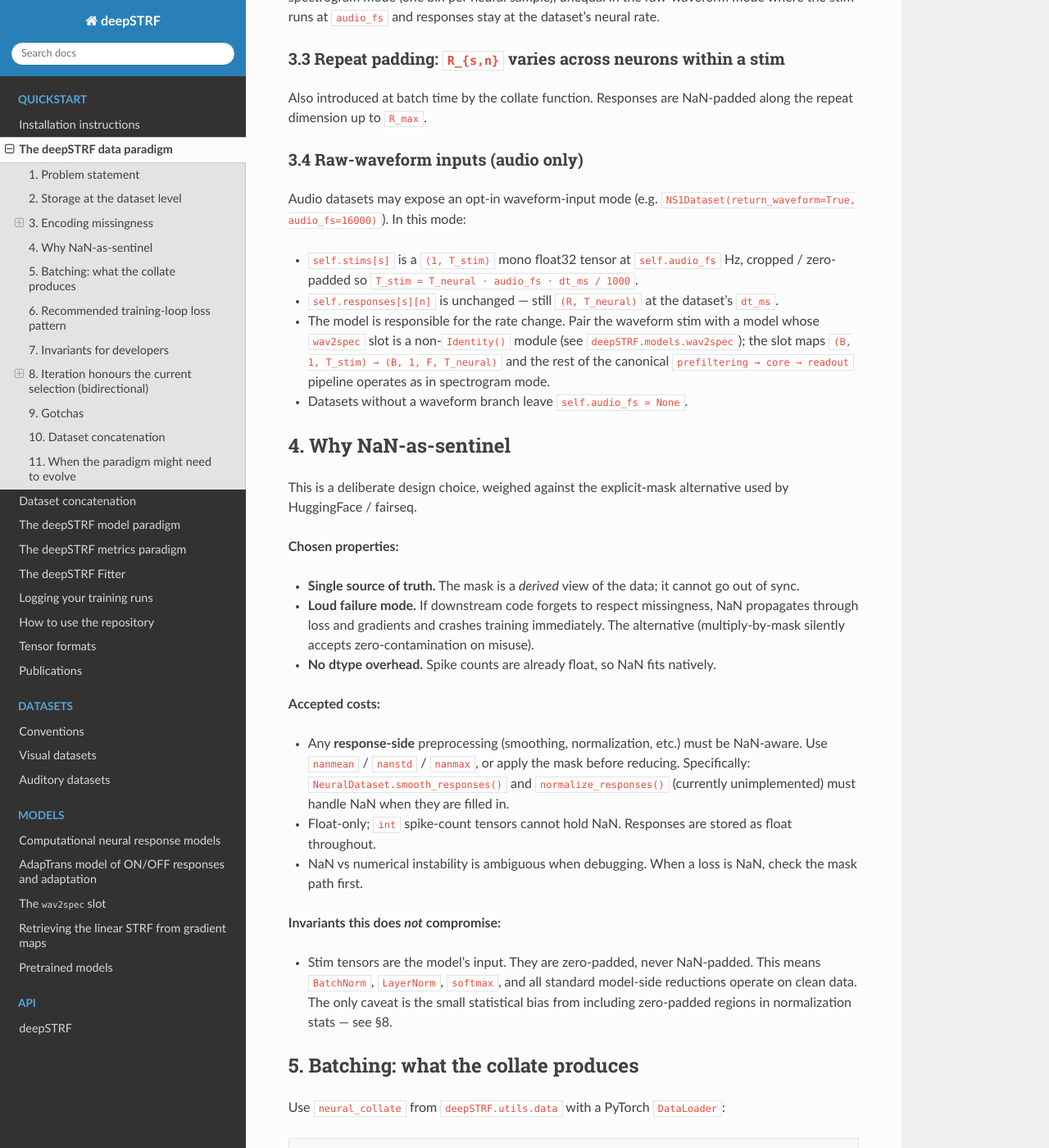
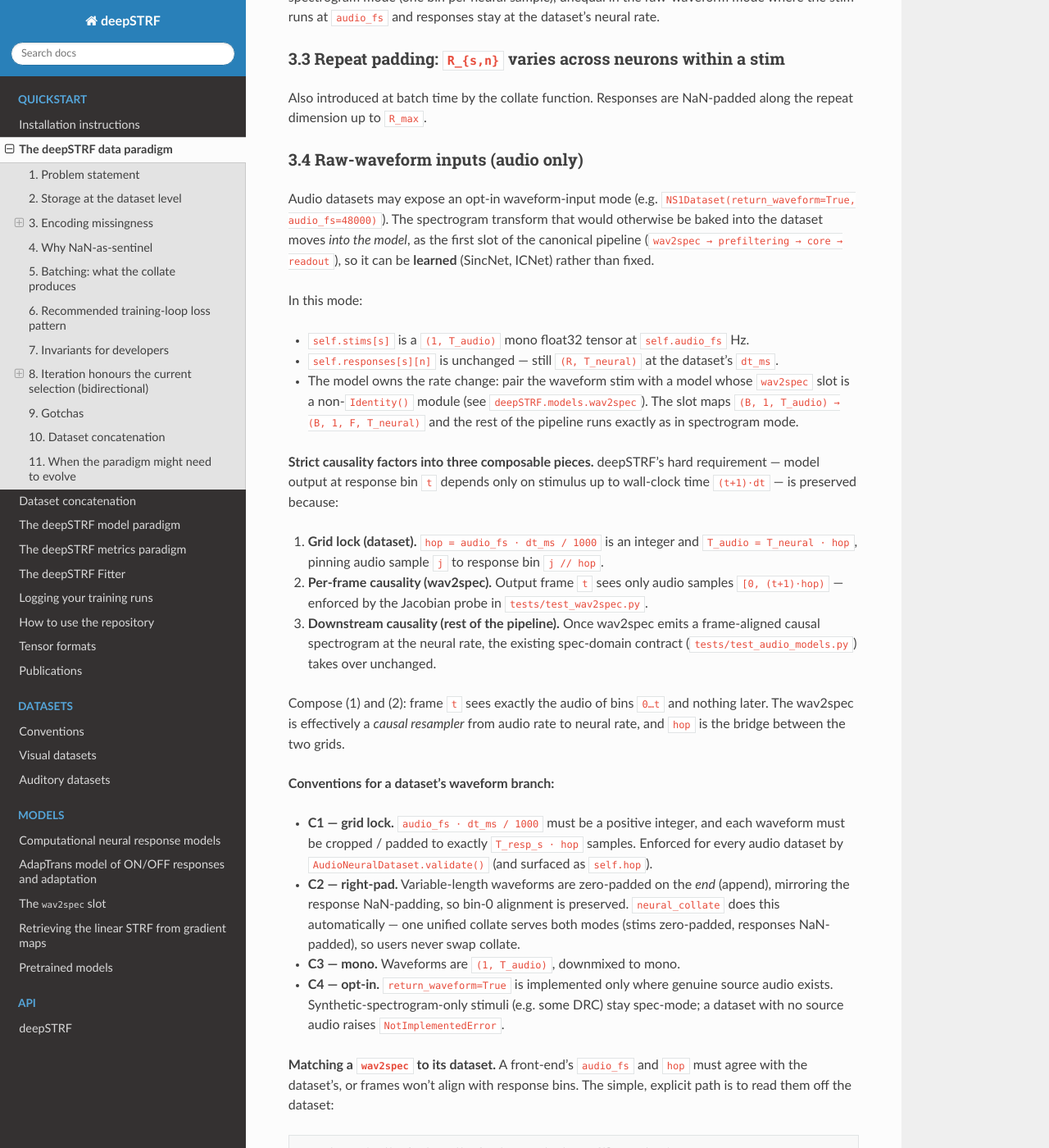
Before and after one commit to urancon/deepSTRF, a Sphinx documentation site: the page built from docs/_source/md/data_paradigm.md, in a window 1280 px wide and 1400 px high, scrolled down 1724 px. Shown: the whole window at 82% size. Built offline with Sphinx 7.4.7 and the Read the Docs theme 3.1.0, drawn with Linux system fonts in a browser that asks for light colours; pages that are not in the unit, such as notebooks, are missing from menus; some of the changed text lies outside the part shown.

Commit message:
docs: formalize waveform conventions (C1–C4) + audio_fs/hop matching
- data_paradigm.md §3.4: the three-piece causality factoring (grid lock /
  per-frame / downstream), conventions C1–C4, the "wav2spec is a causal
  resampler" framing, the audio_fs/hop matching note, and hearing_range_hz.
  New developer invariant #8.
- wav2spec.md: "Matching a wav2spec to its dataset" subsection — the explicit
  ds.audio_fs / ds.dt path, the two mismatch guards, and hearing_range_hz.

Co-Authored-By: Claude Opus 4.8 <noreply@anthropic.com>

````diff
--- a/docs/_source/md/data_paradigm.md
+++ b/docs/_source/md/data_paradigm.md
@@ -79,18 +79,76 @@ along the repeat dimension up to `R_max`.
 ### 3.4 Raw-waveform inputs (audio only)
 
 Audio datasets may expose an opt-in waveform-input mode (e.g.
-`NS1Dataset(return_waveform=True, audio_fs=16000)`). In this mode:
+`NS1Dataset(return_waveform=True, audio_fs=48000)`). The spectrogram transform
+that would otherwise be baked into the dataset moves *into the model*, as the
+first slot of the canonical pipeline (`wav2spec → prefiltering → core →
+readout`), so it can be **learned** (SincNet, ICNet) rather than fixed.
 
-- `self.stims[s]` is a `(1, T_stim)` mono float32 tensor at `self.audio_fs` Hz,
-  cropped / zero-padded so `T_stim = T_neural · audio_fs · dt_ms / 1000`.
+In this mode:
+
+- `self.stims[s]` is a `(1, T_audio)` mono float32 tensor at `self.audio_fs` Hz.
 - `self.responses[s][n]` is unchanged — still `(R, T_neural)` at the dataset's
   `dt_ms`.
-- The model is responsible for the rate change. Pair the waveform stim with a
-  model whose `wav2spec` slot is a non-`Identity()` module (see
-  `deepSTRF.models.wav2spec`); the slot maps `(B, 1, T_stim) → (B, 1, F, T_neural)`
-  and the rest of the canonical `prefiltering → core → readout` pipeline
-  operates as in spectrogram mode.
-- Datasets without a waveform branch leave `self.audio_fs = None`.
+- The model owns the rate change: pair the waveform stim with a model whose
+  `wav2spec` slot is a non-`Identity()` module (see `deepSTRF.models.wav2spec`).
+  The slot maps `(B, 1, T_audio) → (B, 1, F, T_neural)` and the rest of the
+  pipeline runs exactly as in spectrogram mode.
+
+**Strict causality factors into three composable pieces.** deepSTRF's hard
+requirement — model output at response bin `t` depends only on stimulus up to
+wall-clock time `(t+1)·dt` — is preserved because:
+
+1. **Grid lock (dataset).** `hop = audio_fs · dt_ms / 1000` is an integer and
+   `T_audio = T_neural · hop`, pinning audio sample `j` to response bin
+   `j // hop`.
+2. **Per-frame causality (wav2spec).** Output frame `t` sees only audio samples
+   `[0, (t+1)·hop)` — enforced by the Jacobian probe in
+   `tests/test_wav2spec.py`.
+3. **Downstream causality (rest of the pipeline).** Once wav2spec emits a
+   frame-aligned causal spectrogram at the neural rate, the existing spec-domain
+   contract (`tests/test_audio_models.py`) takes over unchanged.
+
+Compose (1) and (2): frame `t` sees exactly the audio of bins `0…t` and nothing
+later. The wav2spec is effectively a *causal resampler* from audio rate to neural
+rate, and `hop` is the bridge between the two grids.
+
+**Conventions for a dataset's waveform branch:**
+
+- **C1 — grid lock.** `audio_fs · dt_ms / 1000` must be a positive integer, and
+  each waveform must be cropped / padded to exactly `T_resp_s · hop` samples.
+  Enforced for every audio dataset by `AudioNeuralDataset.validate()` (and
+  surfaced as `self.hop`).
+- **C2 — right-pad.** Variable-length waveforms are zero-padded on the *end*
+  (append), mirroring the response NaN-padding, so bin-0 alignment is preserved.
+  `neural_collate` does this automatically — one unified collate serves both
+  modes (stims zero-padded, responses NaN-padded), so users never swap collate.
+- **C3 — mono.** Waveforms are `(1, T_audio)`, downmixed to mono.
+- **C4 — opt-in.** `return_waveform=True` is implemented only where genuine
+  source audio exists. Synthetic-spectrogram-only stimuli (e.g. some DRC) stay
+  spec-mode; a dataset with no source audio raises `NotImplementedError`.
+
+**Matching a `wav2spec` to its dataset.** A front-end's `audio_fs` and `hop` must
+agree with the dataset's, or frames won't align with response bins. The simple,
+explicit path is to read them off the dataset:
+
+```python
+w = SincNet(audio_fs=ds.audio_fs, hop_ms=ds.dt, n_filters=ds.F)
+# or:  w = make_wav2spec("sincnet", audio_fs=ds.audio_fs, dt_ms=ds.dt, ...)
+```
+
+A gross mismatch (non-`hop`-divisible `T_audio`) raises in the wav2spec's
+`forward`; a subtler one (matching `audio_fs`, wrong `hop`) surfaces as a
+prediction-vs-response shape error at the loss. There is no dataset↔model
+auto-binding by design — the model holds no dataset reference, and the explicit
+path above keeps things simple.
+
+- **`hearing_range_hz` (informational).** Audio datasets may set an optional
+  `(low, high)` Hz bound on the species' canonical hearing range (e.g.
+  `(200.0, 40000.0)` for ferret). Purely advisory — nothing is enforced against
+  it; tooling can display it and users may choose to clamp a wav2spec's
+  frequency limits. `None` when unknown.
+- Datasets without a waveform branch leave `self.audio_fs = None` (and `self.hop`
+  is then `None`).
 
 ## 4. Why NaN-as-sentinel
 
@@ -204,6 +262,10 @@ handling, eval-only metrics): see
    no longer needed — `nrn_masks` is a `@property` derived from responses).
 7. **`__len__` and `__getitem__` honour the current selection — bidirectionally.**
    See §8 below — the contract deserves its own section.
+8. **Waveform mode obeys the grid lock.** When `self.audio_fs` is set, every
+   stim is `(1, T_audio)` with `T_audio = T_resp_s · hop` and integer
+   `hop = audio_fs · dt_ms / 1000` (§3.4, conventions C1–C4). Enforced by
+   `AudioNeuralDataset.validate()`.
 
 ## 8. Iteration honours the current selection (bidirectional)
 
````
Also changed, not shown: docs/_source/md/wav2spec.md (+25 -0 lines).
